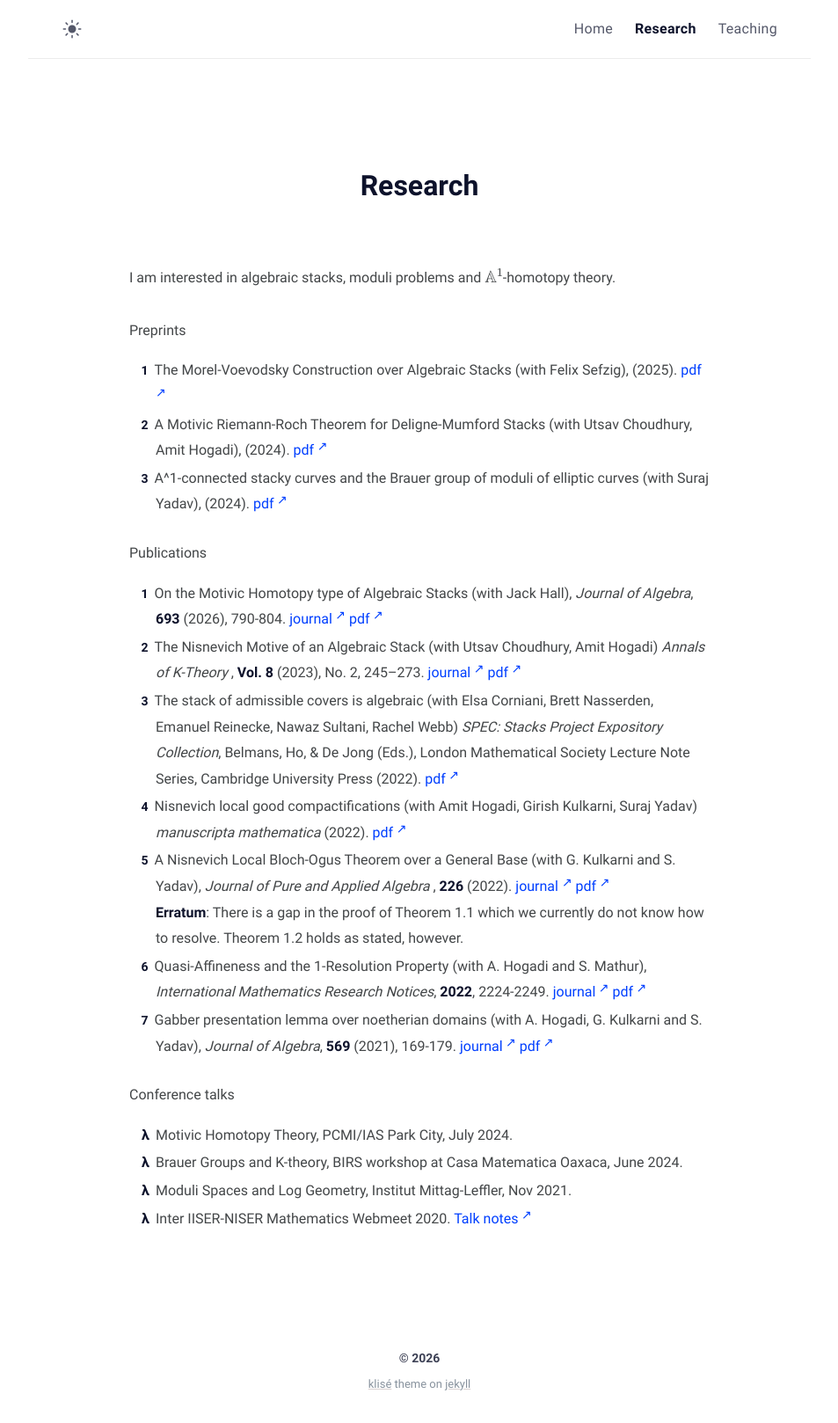
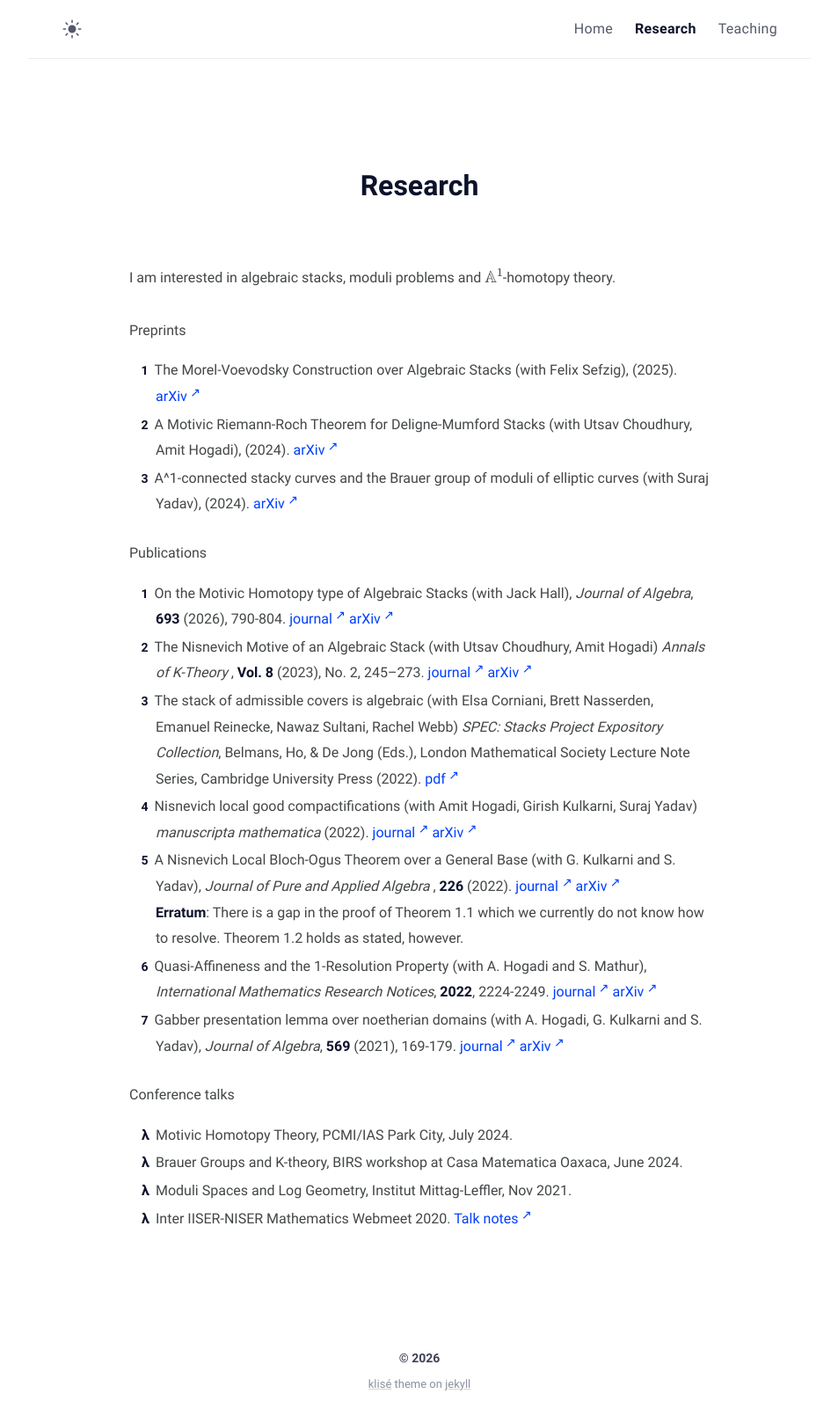
Before and after one commit to shambhavopaya/shambhavopaya.github.io, a Jekyll site: the page built from research.md, in a window 1280 px wide. Shown: the whole page at 88% size, without its empty margins (163-1116 px from the left). Built offline with Jekyll 4.4.1, drawn with Linux system fonts in a browser that asks for light colours.

```diff
--- a/research.md
+++ b/research.md
@@ -11,23 +11,23 @@
 
 
 <p>Preprints</p>
-1. The Morel-Voevodsky Construction over Algebraic Stacks (with Felix Sefzig), (2025). <a href="https://arxiv.org/abs/2506.12820" target="_blank">pdf</a>
-1. A Motivic Riemann-Roch Theorem for Deligne-Mumford Stacks (with Utsav Choudhury, Amit Hogadi), (2024). <a href="https://arxiv.org/abs/2412.05071" target="_blank">pdf</a>
-1. A^1-connected stacky curves and the Brauer group of moduli of elliptic curves (with Suraj Yadav), (2024). <a href="https://arxiv.org/abs/2410.01525" target="_blank">pdf</a>
+1. The Morel-Voevodsky Construction over Algebraic Stacks (with Felix Sefzig), (2025). <a href="https://arxiv.org/abs/2506.12820" target="_blank">arXiv</a>
+1. A Motivic Riemann-Roch Theorem for Deligne-Mumford Stacks (with Utsav Choudhury, Amit Hogadi), (2024). <a href="https://arxiv.org/abs/2412.05071" target="_blank">arXiv</a>
+1. A^1-connected stacky curves and the Brauer group of moduli of elliptic curves (with Suraj Yadav), (2024). <a href="https://arxiv.org/abs/2410.01525" target="_blank">arXiv</a>
 
 <p>Publications</p>
 
-1. On the Motivic Homotopy type of Algebraic Stacks (with Jack Hall), <i> Journal of Algebra</i>, <b>693</b> (2026), 790-804. <a href="https://www.sciencedirect.com/science/article/pii/S0021869326000116" target="_blank"> journal</a> <a href="https://arxiv.org/abs/2304.10631" target="_blank">pdf</a>
+1. On the Motivic Homotopy type of Algebraic Stacks (with Jack Hall), <i> Journal of Algebra</i>, <b>693</b> (2026), 790-804. <a href="https://www.sciencedirect.com/science/article/pii/S0021869326000116" target="_blank"> journal</a> <a href="https://arxiv.org/abs/2304.10631" target="_blank">arXiv</a>
 1. The Nisnevich Motive of an Algebraic Stack (with Utsav Choudhury, Amit Hogadi)
-<i> Annals of K-Theory </i>, <b>Vol. 8</b> (2023), No. 2, 245–273. <a href="https://msp.org/akt/2023/8-2/p03.xhtml" target="_blank">journal</a> <a href="https://arxiv.org/abs/2012.13304" target="_blank">pdf</a>
+<i> Annals of K-Theory </i>, <b>Vol. 8</b> (2023), No. 2, 245–273. <a href="https://msp.org/akt/2023/8-2/p03.xhtml" target="_blank">journal</a> <a href="https://arxiv.org/abs/2012.13304" target="_blank">arXiv</a>
 1. The stack of admissible covers is algebraic (with Elsa Corniani, Brett Nasserden, Emanuel Reinecke, Nawaz
 Sultani, Rachel Webb) <i>SPEC: Stacks Project Expository Collection</i>, Belmans, Ho, & De Jong (Eds.), London Mathematical Society
 Lecture Note Series, Cambridge University Press (2022). <a href="/assets/notes/admissible.pdf" target="_blank">pdf</a>
-1. Nisnevich local good compactifications (with Amit Hogadi, Girish Kulkarni, Suraj Yadav) <i>manuscripta mathematica</i> (2022). <a href="https://link.springer.com/article/10.1007/s00229-022-01402-1" target="_blank">pdf</a>
-1. A Nisnevich Local Bloch-Ogus Theorem over a General Base (with G. Kulkarni and S. Yadav), <i> Journal of Pure and Applied Algebra </i>, <b>226</b> (2022). <a href="https://doi.org/10.1016/j.jpaa.2021.106978" target="_blank"> journal </a> <a href="https://arxiv.org/abs/2005.04674" target="_blank">pdf</a> <br>
+1. Nisnevich local good compactifications (with Amit Hogadi, Girish Kulkarni, Suraj Yadav) <i>manuscripta mathematica</i> (2022). <a href="https://link.springer.com/article/10.1007/s00229-022-01402-1" target="_blank">journal</a> <a href="https://arxiv.org/abs/2105.05928 " target="_blank">arXiv</a>
+1. A Nisnevich Local Bloch-Ogus Theorem over a General Base (with G. Kulkarni and S. Yadav), <i> Journal of Pure and Applied Algebra </i>, <b>226</b> (2022). <a href="https://doi.org/10.1016/j.jpaa.2021.106978" target="_blank"> journal </a> <a href="https://arxiv.org/abs/2005.04674" target="_blank">arXiv</a> <br>
 <b>Erratum</b>: There is a gap in the proof of Theorem 1.1 which we currently do not know how to resolve. Theorem 1.2 holds as stated, however.
-1. Quasi-Affineness and the 1-Resolution Property (with A. Hogadi and S. Mathur), <i>International Mathematics Research Notices</i>, <b>2022</b>, 2224-2249. <a href="https://doi.org/10.1093/imrn/rnaa125" target="_blank"> journal</a> <a href="https://arxiv.org/abs/1809.05270" target="_blank">pdf</a>
-1. Gabber presentation lemma over noetherian domains (with A. Hogadi, G. Kulkarni and S. Yadav), <i> Journal of Algebra</i>, <b>569</b> (2021), 169-179. <a href="https://authors.elsevier.com/c/1c8yV4~FP4NnR" target="_blank"> journal</a> <a href="https://arxiv.org/abs/1906.09931" target="_blank">pdf</a>
+1. Quasi-Affineness and the 1-Resolution Property (with A. Hogadi and S. Mathur), <i>International Mathematics Research Notices</i>, <b>2022</b>, 2224-2249. <a href="https://doi.org/10.1093/imrn/rnaa125" target="_blank"> journal</a> <a href="https://arxiv.org/abs/1809.05270" target="_blank">arXiv</a>
+1. Gabber presentation lemma over noetherian domains (with A. Hogadi, G. Kulkarni and S. Yadav), <i> Journal of Algebra</i>, <b>569</b> (2021), 169-179. <a href="https://authors.elsevier.com/c/1c8yV4~FP4NnR" target="_blank"> journal</a> <a href="https://arxiv.org/abs/1906.09931" target="_blank">arXiv</a>
 
 
 
```
Also changed, not shown: teaching.md (+5 -2 lines), 14 other files.
